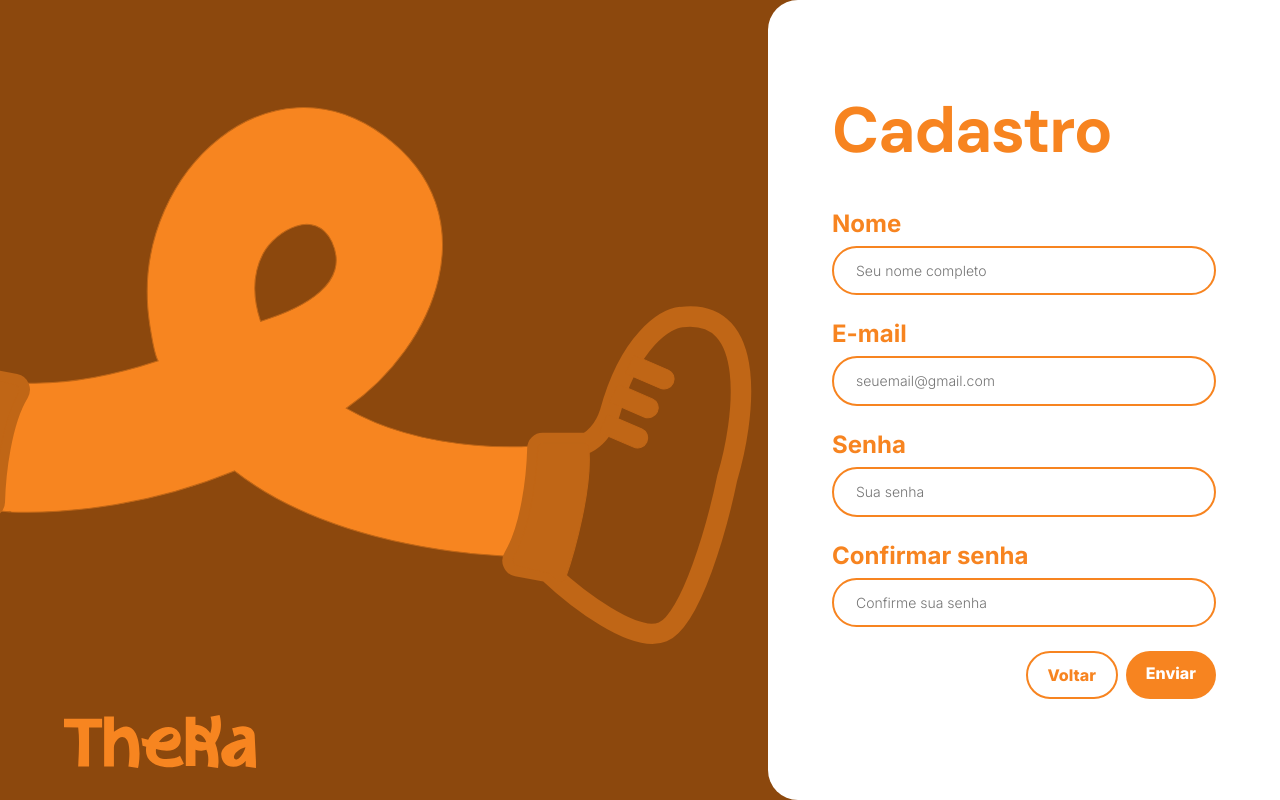
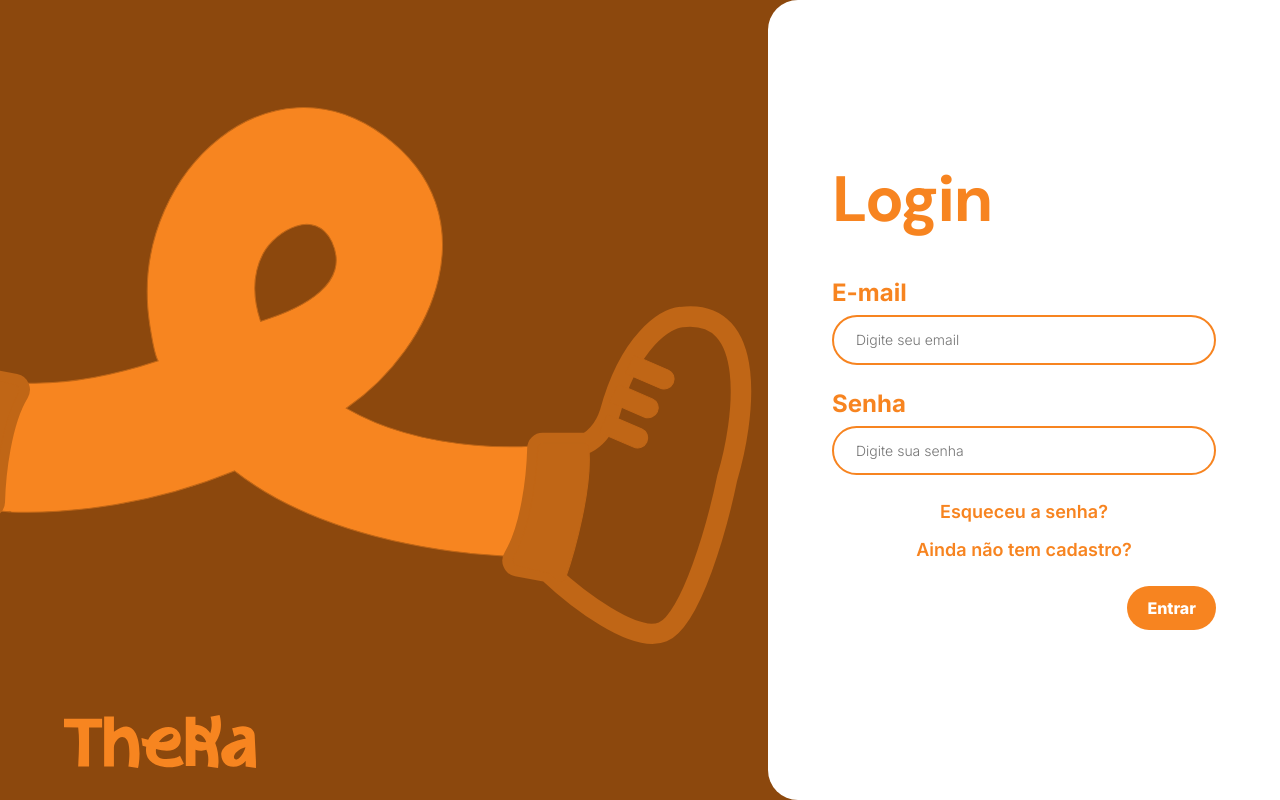
Before and after one commit to 1nogueirae/theka-library, a React (Vite) app: page / in a window 1280 px wide. Built offline with nearby package versions, Linux system fonts and the light colour scheme.

Commit message:
feat(BaseAuthPage): clean up commented imports and adjust LoginForm rendering

```diff
--- a/src/pages/BaseAuthPage.tsx
+++ b/src/pages/BaseAuthPage.tsx
@@ -4,8 +4,9 @@ import MascoteLaranja from '@/assets/images/Mascote-Laranja300.svg'
 import LogotipoLaranja from '@/assets/images/LogotipoCompleto-Laranja.svg'
 
 import LoginForm from '@/components/LoginForm'
-import RecoverPasswordForm from '@/components/RecoverPasswordForm'
-import SignUpForm from '@/components/SignUpForm'
+// import RecoverPasswordForm from '@/components/RecoverPasswordForm'
+// import ResetPasswordForm from '@/components/ResetPasswordForm'
+// import SignUpForm from '@/components/SignUpForm'
 
 function BaseAuthPage() {
     return (
@@ -17,9 +18,10 @@ function BaseAuthPage() {
 
             <div className={styles.formContainer}>
                 <div className={styles.formContent}>
-                    {/* <LoginForm /> */}
+                    <LoginForm />
                     {/* <RecoverPasswordForm /> */}
-                    <SignUpForm />
+                    {/* <ResetPasswordForm /> */}
+                    {/* <SignUpForm /> */}
                 </div>
             </div>
         </div>
```
